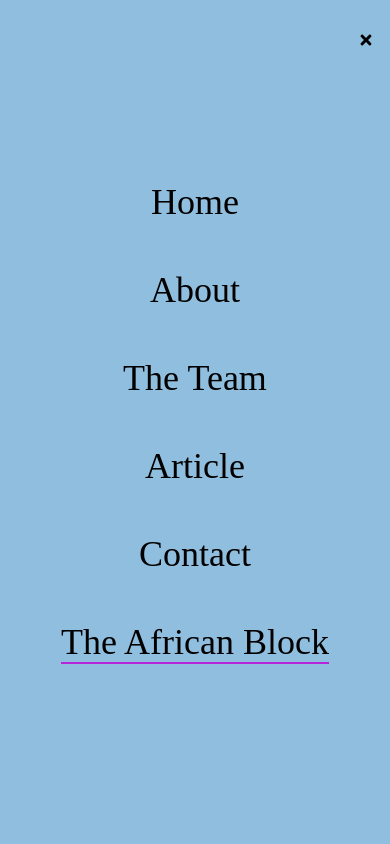
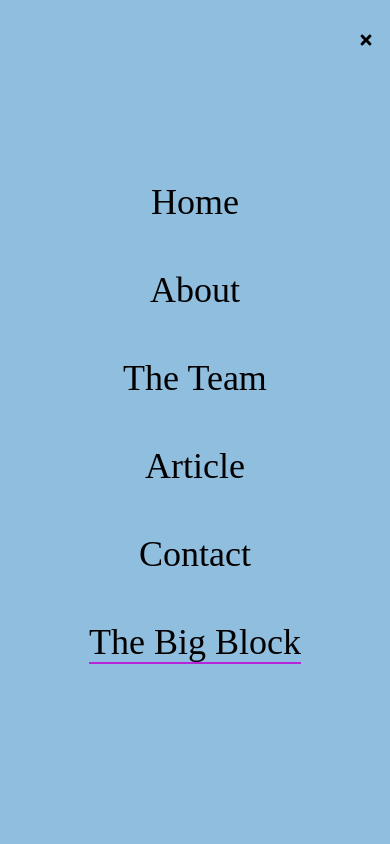
Before and after one commit to ytraiba/Business-Template, a React (Create React App) app: page / in a window 390 px wide. Both pictures are taken after a click on the element 366 px from the left and 40 px from the top of the page. Shown: the top 844 px of the page. Built offline with nearby package versions, Linux system fonts and the light colour scheme.

Commit message:
Update Navbar.jsx

```diff
--- a/src/components/Navbar.jsx
+++ b/src/components/Navbar.jsx
@@ -48,7 +48,7 @@ const Navbar = () => {
           </Link>
         </li>
         <li>
-          <a className='border-b-2 border-[#b625d9] hover:border-yellow-300' href="https://the-african-block.vercel.app/">
+          <a className='border-b-2 border-[#b625d9] hover:border-yellow-300' href="https://podcast-template-beta.vercel.app/">
           The Big Block
           </a>
         </li>
@@ -98,8 +98,8 @@ const Navbar = () => {
         </li>
         <li className='py-6 text-4xl'>
           {' '}
-          <a className='border-b-2 border-[#b625d9] hover:border-yellow-300' href="https://the-african-block.vercel.app/">
-            The African Block
+          <a className='border-b-2 border-[#b625d9] hover:border-yellow-300' href="https://podcast-template-beta.vercel.app/">
+            The Big Block
           </a>
         </li>
 
```
